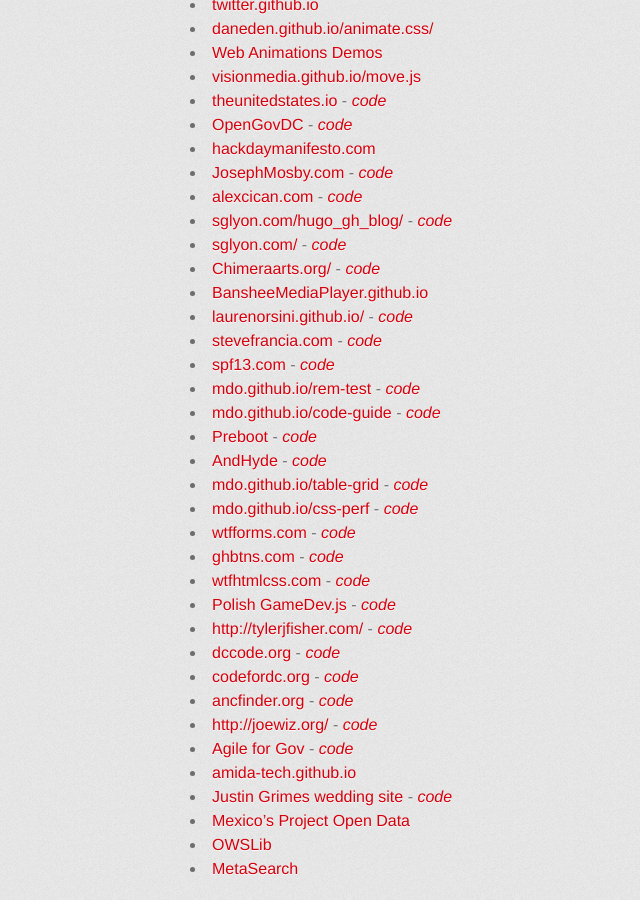
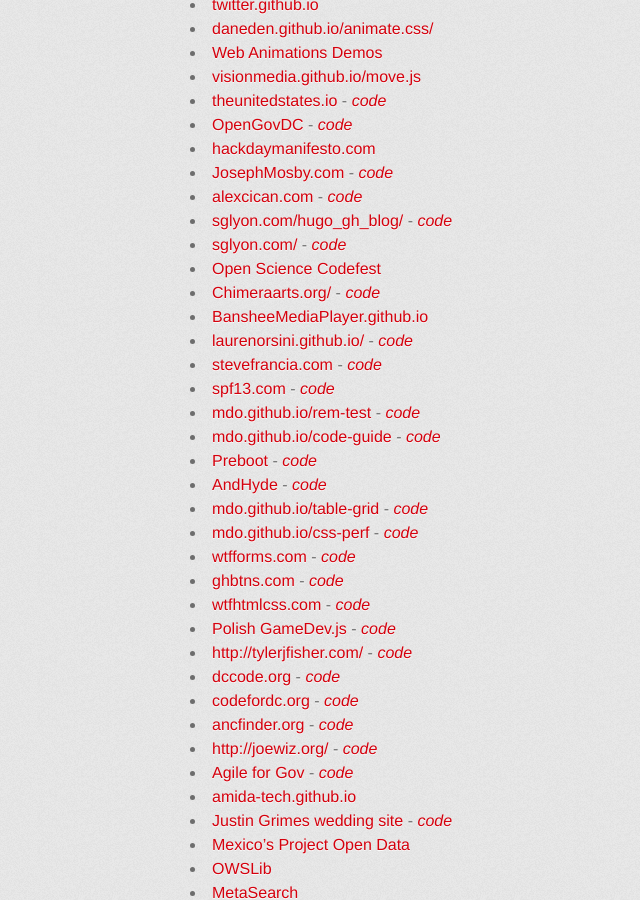
Before and after one commit to GSA/Open-Data-Collaboration-Sandbox, a Jekyll site: the page built from website_examples.md, in a window 1280 px wide and 900 px high, scrolled down 1438 px. Shown: the whole window, without its empty margins (160-800 px from the left). Built offline with Jekyll 4.4.1, drawn with Linux system fonts in a browser that asks for light colours; some web fonts are replaced.

Commit message:
adding codefest

```diff
--- a/website_examples.md
+++ b/website_examples.md
@@ -67,6 +67,7 @@
 * [alexcican.com](http://alexcican.com)  - *[code](https://github.com/alexcican/alexcican.github.com)*
 * [sglyon.com/hugo_gh_blog/](http://sglyon.com/hugo_gh_blog/) - *[code](https://github.com/spencerlyon2/hugo_gh_blog)*
 * [sglyon.com/](http://sglyon.com/) - *[code](https://github.com/spencerlyon2/spencerlyon2.github.io)*
+* [Open Science Codefest](http://nceas.github.io/open-science-codefest/)
 * [Chimeraarts.org/](http://chimeraarts.org/)  - *[code](https://github.com/chimera/chimeraarts.org)*
 * [BansheeMediaPlayer.github.io](http://BansheeMediaPlayer.github.io)
 * [laurenorsini.github.io/](http://laurenorsini.github.io/)  - *[code]()*
```
